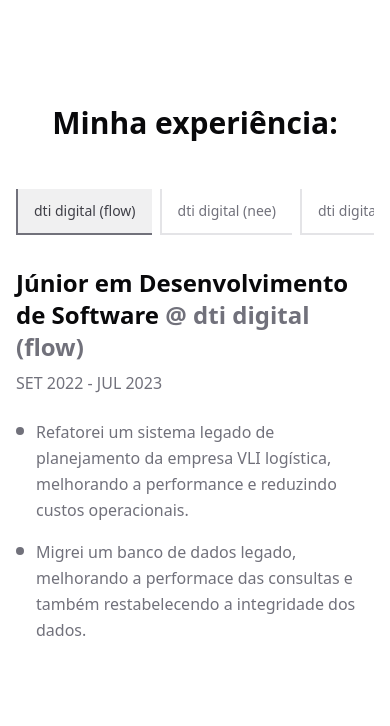
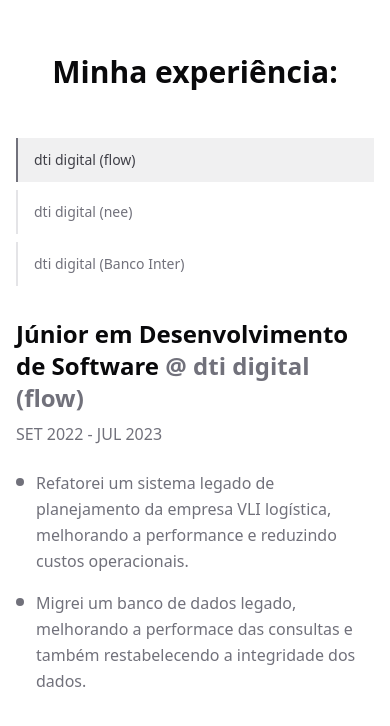
Before and after one commit to lucasgomesmatos/my-portfolio, a Next.js app: page / in a window 390 px wide. Shown: the part 1724-2450 px from the top of the page. Built offline with nearby package versions, Linux system fonts and the light colour scheme.

Commit message:
fix: improve styling and layout of experience section navigation

```diff
--- a/components/global/experience-section.tsx
+++ b/components/global/experience-section.tsx
@@ -43,14 +43,14 @@ export const ExperienceSection = () => {
 
       <div className="flex flex-col lg:flex-row gap-8">
         {/* Tabs Navigation */}
-        <div className="flex lg:flex-col lg:min-w-[200px] overflow-x-auto lg:overflow-x-visible">
-          <div className="flex lg:flex-col gap-2 lg:gap-1 min-w-max lg:min-w-0 w-full">
+        <div className="flex flex-col lg:flex-col lg:min-w-[200px]">
+          <div className="flex flex-col lg:flex-col gap-2 lg:gap-1 w-full">
             {experiences.map((exp, index) => (
               <button
                 key={`${exp.company}-${exp.period}`}
                 type="button"
                 onClick={() => setActiveTab(index)}
-                className={`px-4 py-3 text-left text-sm font-medium transition-colors border-l-2 lg:border-b-0 border-b-2 whitespace-nowrap lg:whitespace-normal ${
+                className={`px-4 py-3 text-left text-sm font-medium transition-colors border-l-2 whitespace-normal ${
                   activeTab === index
                     ? "border-zinc-500 bg-zinc-500/10 text-zinc-700"
                     : "border-border hover:border-zinc-500/50 hover:bg-zinc-500/5 text-muted-foreground hover:text-foreground"
@@ -74,7 +74,7 @@ export const ExperienceSection = () => {
               <div className="mb-6">
                 <h3 className="text-2xl font-semibold text-foreground mb-2">
                   {exp.role}{" "}
-                  <span className="text-zinc-500">@ {exp.company}</span>
+                  <span className="text-muted-foreground">@ {exp.company}</span>
                 </h3>
                 <p className="text-muted-foreground">{exp.period}</p>
               </div>
```
